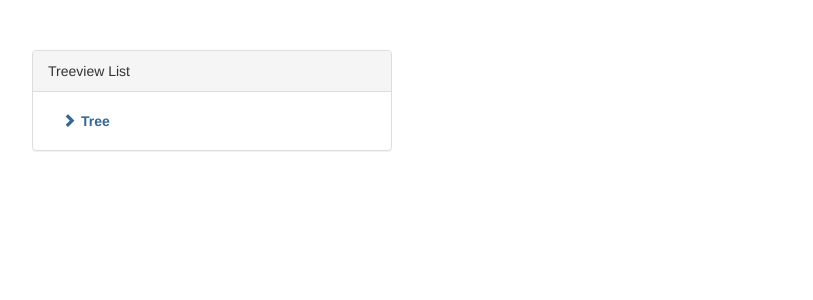
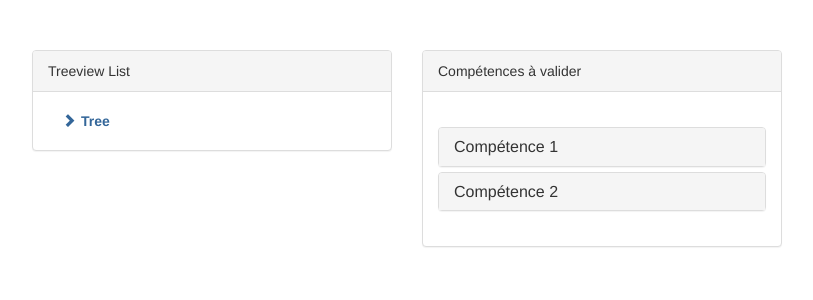
Before and after one commit to GuenverL/LiCoRE, a PHP site: page / in a window 1280 px wide. Shown: the top 300 px of the page, without its empty margins (38-851 px from the left). Run offline with PHP 8.4, Linux system fonts and the light colour scheme.

Commit message:
ajout colonne2

```diff
--- a/index.php
+++ b/index.php
@@ -58,6 +58,49 @@
         </div>
     </div>
         </div>
+        <div class="col-md-4">
+            <div class="panel panel-default">
+                <div class="panel-heading">Compétences à valider</div>
+                <div class="panel-body">
+                    <div class="panel-group">
+                        <div class="panel panel-default">
+                            <div class="panel-heading">
+                                <h3 class="panel-title">
+                                    <a role="button" data-toggle=collapse href="#collapseOne" aria-controls="collapseOne" aria-expanded="false">
+                                        Compétence 1
+                                    </a>
+                                </h3>
+                            </div>
+                            <div id="collapseOne" class="collapse">
+                                <div class="panel-body">
+                                    <div class="list-group">
+                                        <button class="list-group-item" >sous-compétence 1-1</button>
+                                        <button class="list-group-item" >sous-compétence 1-2</button>
+                                    </div>
+                                </div>
+                            </div>
+                        </div>
+                        <div class="panel panel-default">
+                            <div class="panel-heading">
+                                <h3 class="panel-title">
+                                    <a role="button" data-toggle=collapse href="#collapseTwo" aria-controls="collapseTwo" aria-expanded="false">
+                                        Compétence 2
+                                    </a>
+                                </h3>
+                            </div>
+                            <div id="collapseTwo" class="collapse">
+                                <div class="panel-body">
+                                    <div class="list-group">
+                                        <button class="list-group-item" >sous-compétence 2-1</button>
+                                        <button class="list-group-item" >sous-compétence 2-2</button>
+                                    </div>
+                                </div>
+                            </div>
+                        </div>
+                    </div>
+                </div>
+            </div>
+        </div>
     </div>
 </div>
 
```
